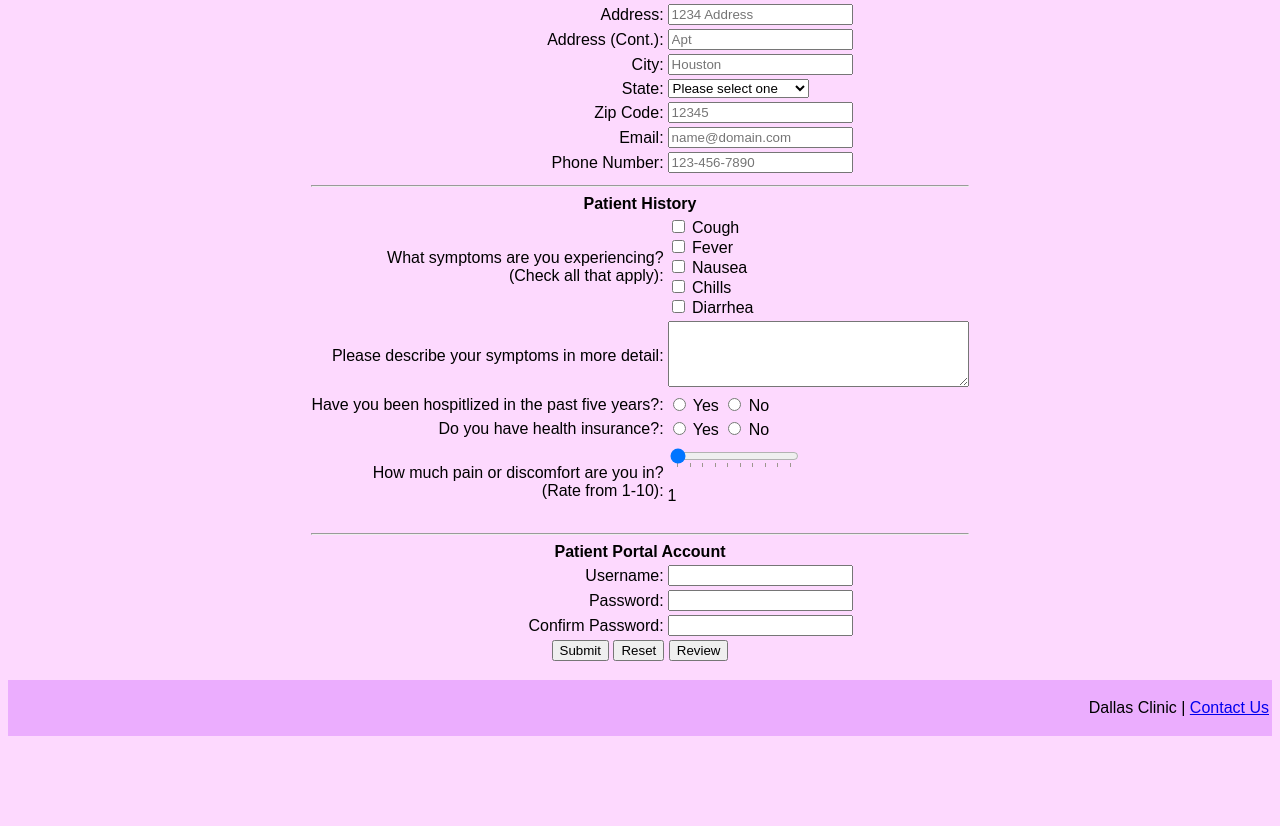
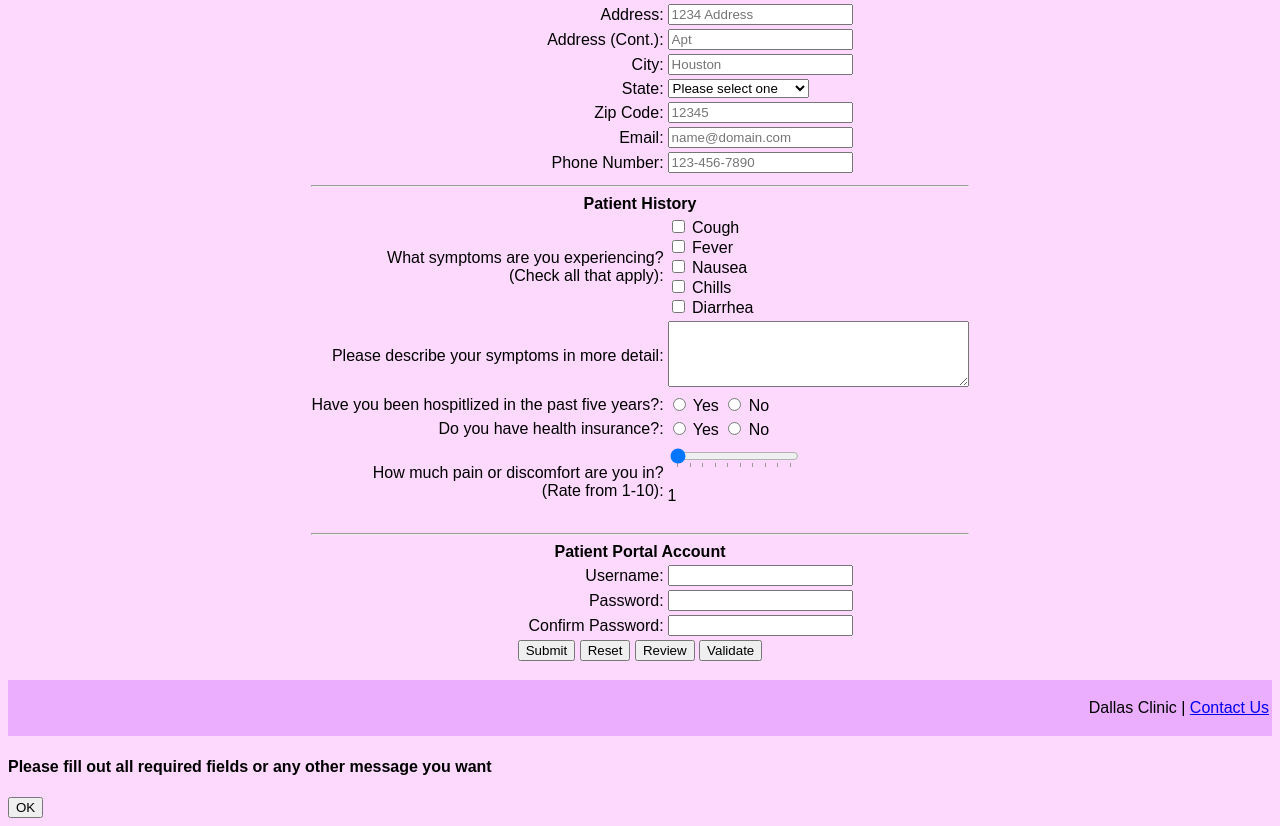
Before and after one commit to daisy-puff/patientformproject, a plain HTML site: page index.html in a window 1280 px wide. Shown: the part 332-1158 px from the top of the page. Before the commit the page ends 1076 px from the top, so only its background shows below. Drawn offline with Linux system fonts and the light colour scheme.

Commit message:
Update index.html

```diff
--- a/index.html
+++ b/index.html
@@ -555,9 +555,10 @@
                     <tr>
                         <td colspan = "3">
                             <center>
-                            <input type="submit" value="Submit">
-                            <input type = "reset">
-                            <input type = "button" name = "review" id = "review" value = "Review" onclick = "reviewInput()">
+                            	<input type ="submit" name = "submit" id = "submit">
+                            	<input type = "reset" name = "reset" id = "reset">
+                            	<input type = "button" name = "review" id = "review" value = "Review" onclick = "reviewInput()">
+			    	<input type = "button" name = "validate" id = "validate" value = "Validate" onclick = "validateEverything()">
                             </center>
                         </td>
                     </tr>
@@ -579,5 +580,12 @@
         </table>
     </footer>
 
+    <div id = "alert-box">
+	<div id = "alert-content">
+	    <h4> Please fill out all required fields or any other message you want </h4>
+	    <button id = "close-alert">OK</button>
+	</div>
+    </div>
+
     </body>
 </html>
```
